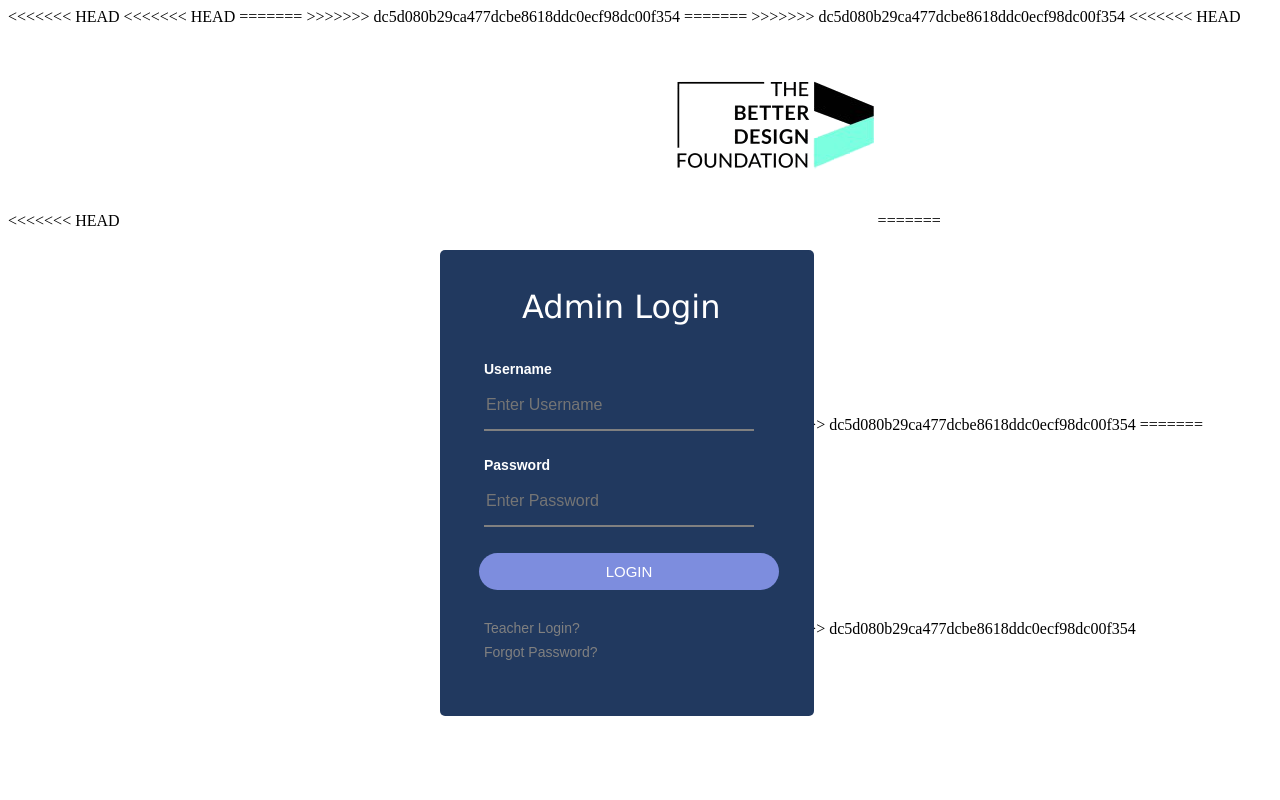
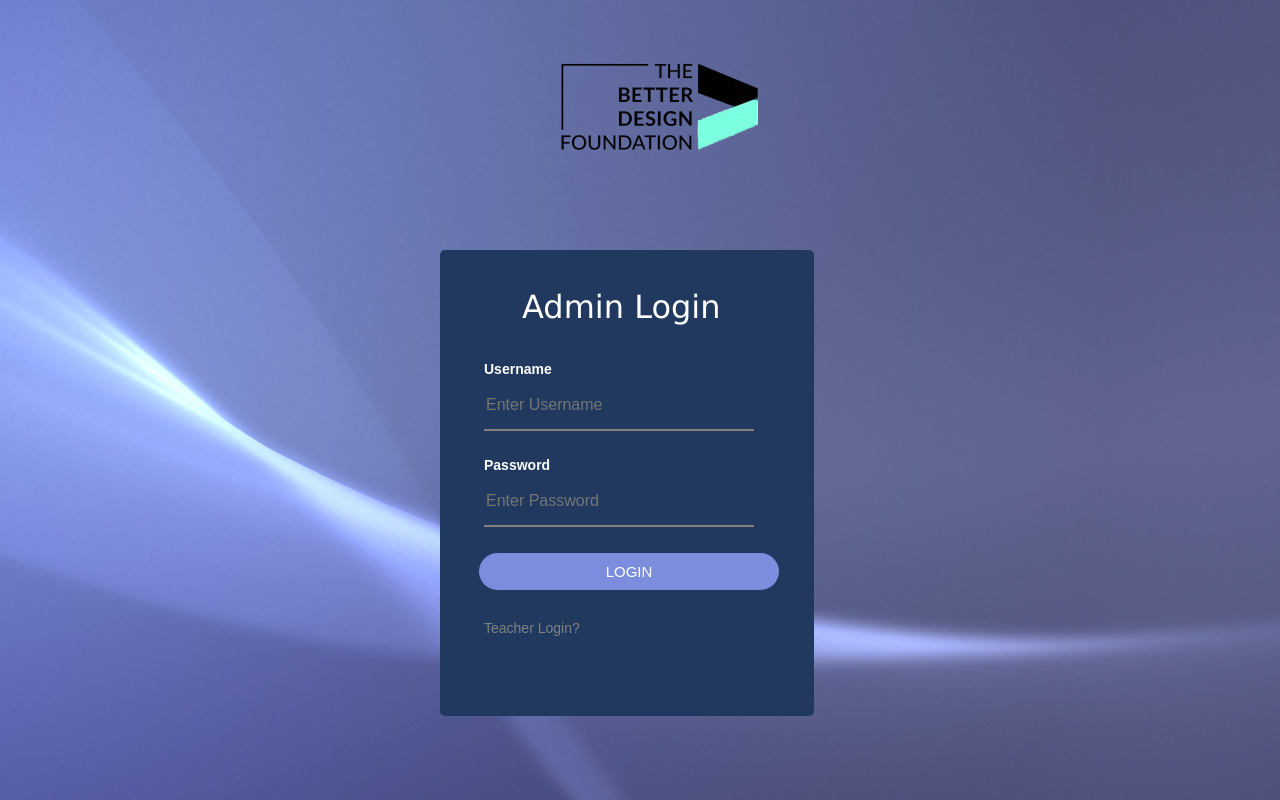
Before and after one commit to IndiaCFG3/team-30, a Flask app: template app/templates/AdLogin.html in a window 1280 px wide. Run offline with Flask 2, Linux system fonts and the light colour scheme; the template is opened without the code that fills it, so the values that code supplies are empty.

Commit message:
Signup Flow Working

```diff
--- a/app/templates/AdLogin.html
+++ b/app/templates/AdLogin.html
@@ -2,15 +2,7 @@
 <head>
 <title>
 		Admin Login</title>
-<<<<<<< HEAD
-<<<<<<< HEAD
 		<link rel="shortcut icon" href="../static/logoWithoutBg.png" type="image/x-icon">
-=======
-		<link rel="shortcut icon" href="{{url_for('static', filename='logoWithoutBg.png')}}" type="image/x-icon">
->>>>>>> dc5d080b29ca477dcbe8618ddc0ecf98dc00f354
-=======
-		<link rel="shortcut icon" href="{{url_for('static', filename='logoWithoutBg.png')}}" type="image/x-icon">
->>>>>>> dc5d080b29ca477dcbe8618ddc0ecf98dc00f354
 		<link rel="stylesheet" href="https://cdnjs.cloudflare.com/ajax/libs/font-awesome/4.7.0/css/font-awesome.min.css">
 <style>
 td{
@@ -66,16 +58,7 @@
 }
 
 html {
-<<<<<<< HEAD
-<<<<<<< HEAD
-  background: url(../static/AdminLgBg.jpg) no-repeat center fixed; /*fire_smokebg.jpg*/
-=======
-  background: url("{{url_for('static', filename='AdminLgBg.jpg')}}") no-repeat center fixed; /*fire_smokebg.jpg*/
->>>>>>> dc5d080b29ca477dcbe8618ddc0ecf98dc00f354
-=======
-  background: url("{{url_for('static', filename='AdminLgBg.jpg')}}") no-repeat center fixed; /*fire_smokebg.jpg*/
->>>>>>> dc5d080b29ca477dcbe8618ddc0ecf98dc00f354
-  background-size: cover;
+  background: url(../static/loginBg.jpg) no-repeat center fixed; /*fire_smokebg.jpg*/
 }
 .fa {
   padding: 10px;
@@ -114,15 +97,9 @@
 </style>
 </head>
 <body>
-<<<<<<< HEAD
-<<<<<<< HEAD
+
 <img src="../static/logoWithoutBg.png" style="margin-left:550px;"/>
-=======
-<img src="{{url_for('static', filename='logoWithoutBg.png')}}" style="margin-left:550px;"/>
->>>>>>> dc5d080b29ca477dcbe8618ddc0ecf98dc00f354
-=======
-<img src="{{url_for('static', filename='logoWithoutBg.png')}}" style="margin-left:550px;"/>
->>>>>>> dc5d080b29ca477dcbe8618ddc0ecf98dc00f354
+
 
 <!-- Put your method in the form-->
 
@@ -156,9 +133,6 @@
 		<td ><a href="{{url_for('login_teacher')}}" class="link" >Teacher Login?</a></td>
 	</tr>
 	<tr><td></td></tr>
-	<tr>
-		<td ><a href="#" class="link" >Forgot Password?</a></td>
-	</tr>
 </table>
 <tr><td></br></td></tr>
 </fieldset>
--- a/app/templates/TloginPage.html
+++ b/app/templates/TloginPage.html
@@ -128,12 +128,6 @@
 	<!--other inks-->
 	<tr>
 		<td ><a href="{{url_for('register_teacher')}}" class="link" >Don't have an account?</a></td>
-	<tr>
-		<td ><a href="{{url_for('register_teacher')}}" class="link" >Don't have an account?</a></td>
-	</tr>
-	<tr><td></td></tr>
-	<tr>
-		<td ><a href="{{url_for('login_admin')}}" class="link" >Admin Login?</a></td>
 	</tr>
 	<tr><td></td></tr>
 	<tr>
--- a/app/templates/layout_teacher.html
+++ b/app/templates/layout_teacher.html
@@ -27,14 +27,11 @@
         <nav class="nav-wrapper indigo lighten-2">
             <div class="container">
                 <ul class="left hide-on-med-and-down">
-                    {% if current_user.is_authenticated  %}
-                    {% else %}
                         <li><a href="/home_teacher">Home</a></li>
                         <li><a href="/home_teacher_stream">Stream</a></li>
                         <li><a href="/lecture_submit">Create Lectures/Notes</a></li>
                         <li><a href="/create_quiz">Create Quiz</a></li>
                         <li><a href="/logout">Logout</a></li>
-                    {% endif %}
                 </ul>
                 <!-- <ul class="sidenav grey lighten-2" id="mobile-menu">
                         <li><a href="/about">About</a></li>
--- a/app/templates/register_teacher.html
+++ b/app/templates/register_teacher.html
@@ -139,12 +139,12 @@
 <script type="text/javascript" language="javascript">
 function validate_info()
 {
-		var name=document.main.regtxt1.value;
+		var name=document.main.teacher_name.value;
 		var Lname=document.main.regtxt2.value;
 		var Mno=document.main.regtxt3.value;
-		var email=document.main.regtxt4.value;
+		var email=document.main.patient_email.value;
 		var Uid=document.main.regtxt5.value;
-		var pss=document.main.regtxt6.value;
+		var pss=document.main.patient_password.value;
 		var Cpss=document.main.regtxt7.value;
 		if(!isNaN(name))//if name contains numbers
 		{
--- a/config.py
+++ b/config.py
@@ -4,5 +4,5 @@
 class Config(object):
     SECRET_KEY = os.environ.get('SECRET_KEY') or 'you-will-never-guess'
 
-    SQLALCHEMY_DATABASE_URI = "sqlite:////home/vedant/team-30/app.db"
+    SQLALCHEMY_DATABASE_URI = "sqlite:///app.db"
     SQLALCHEMY_TRACK_MODIFICATIONS = False
```
Also changed, not shown: app/templates/home.html (+4 -4 lines), app/app.db (added).
